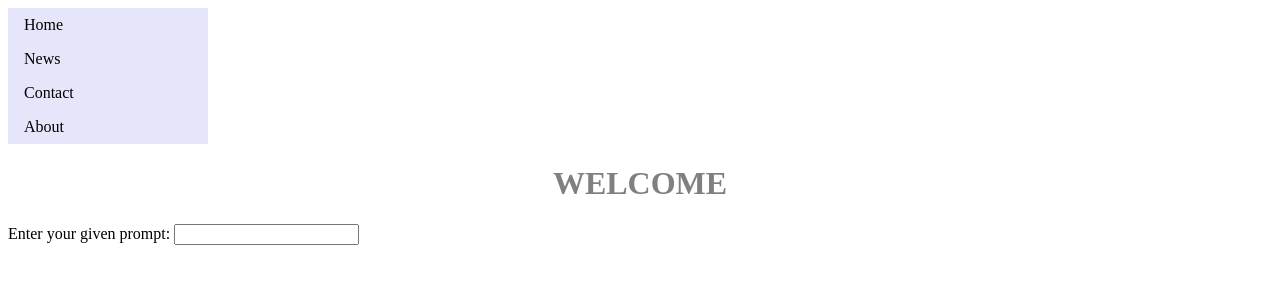
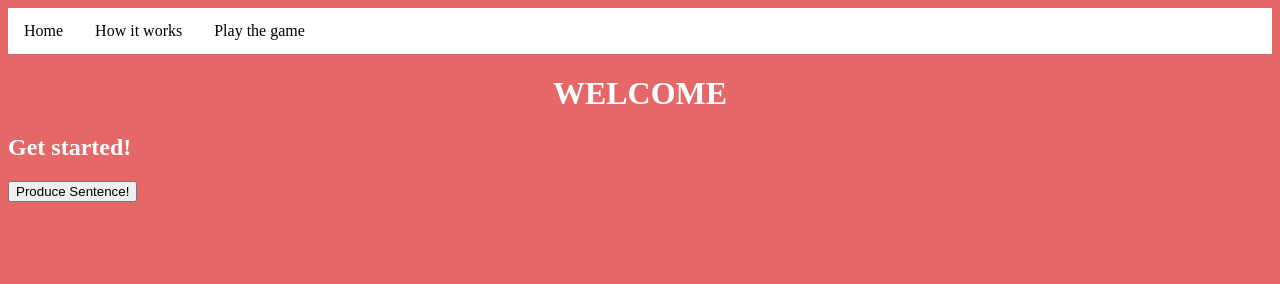
Before and after one commit to amelia-liston/CalHacksProject, a plain HTML site: page index.html in a window 1280 px wide. Drawn offline with Linux system fonts and the light colour scheme.

Commit message:
Changed style and colors

```diff
--- a/index.html
+++ b/index.html
@@ -10,17 +10,16 @@
     <nav>
         <ul>
             <li><a href="default.asp">Home</a></li>
-            <li><a href="news.asp">News</a></li>
-            <li><a href="contact.asp">Contact</a></li>
-            <li><a href="about.asp">About</a></li>
+            <li><a href="news.asp">How it works</a></li>
+            <li><a href="contact.asp">Play the game</a></li>
         </ul>
     </nav>
     <h1>
         WELCOME
     </h1>
     <div>
-        Enter your given prompt:
-        <input type="text">
+        <h2>Get started!</h2>
+        <button type="button">Produce Sentence!</button>
     </div>
 </body>
 </html>
--- a/styles.css
+++ b/styles.css
@@ -1,5 +1,9 @@
+body{
+    background-color: #e56767;
+}
+
 h1{
-    color: gray;
+    color: #ffffff;
     text-align: center;
 }
 
@@ -7,17 +11,26 @@ ul{
     list-style-type: none;
     margin: 0;
     padding: 0;
-    width: 200px;
-    background-color: lavender;
+    overflow: hidden;
+    background-color: #ffffff;
+}
+
+li{
+    float: left;
 }
 
 li a{
     display: block;
-    color: #000;
-    padding: 8px 16px;
+    color: rgb(0, 0, 0);
+    text-align: center;
+    padding: 14px 16px;
     text-decoration: none;
 }
+
 li a:hover{
-    background-color: #555;
+    background-color: #111;
+}
+
+div h2{
     color: white;
 }
```
